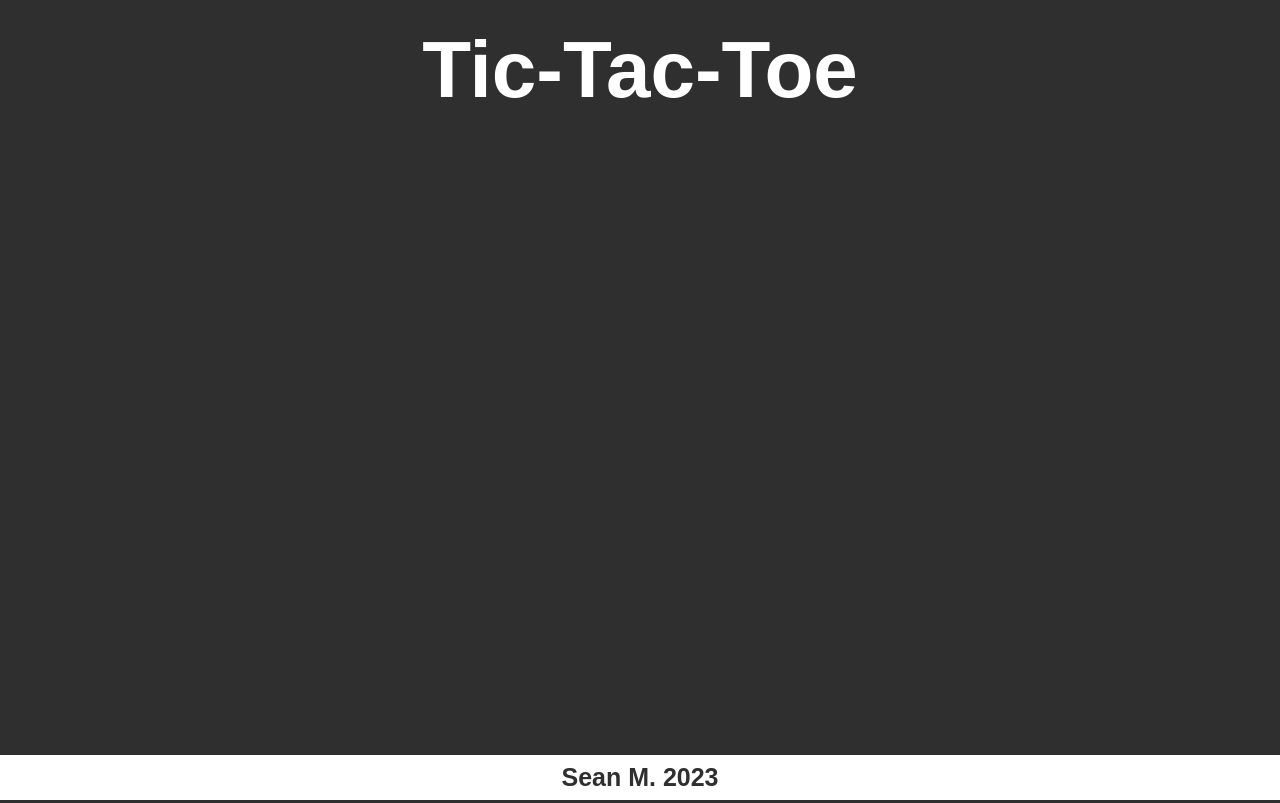
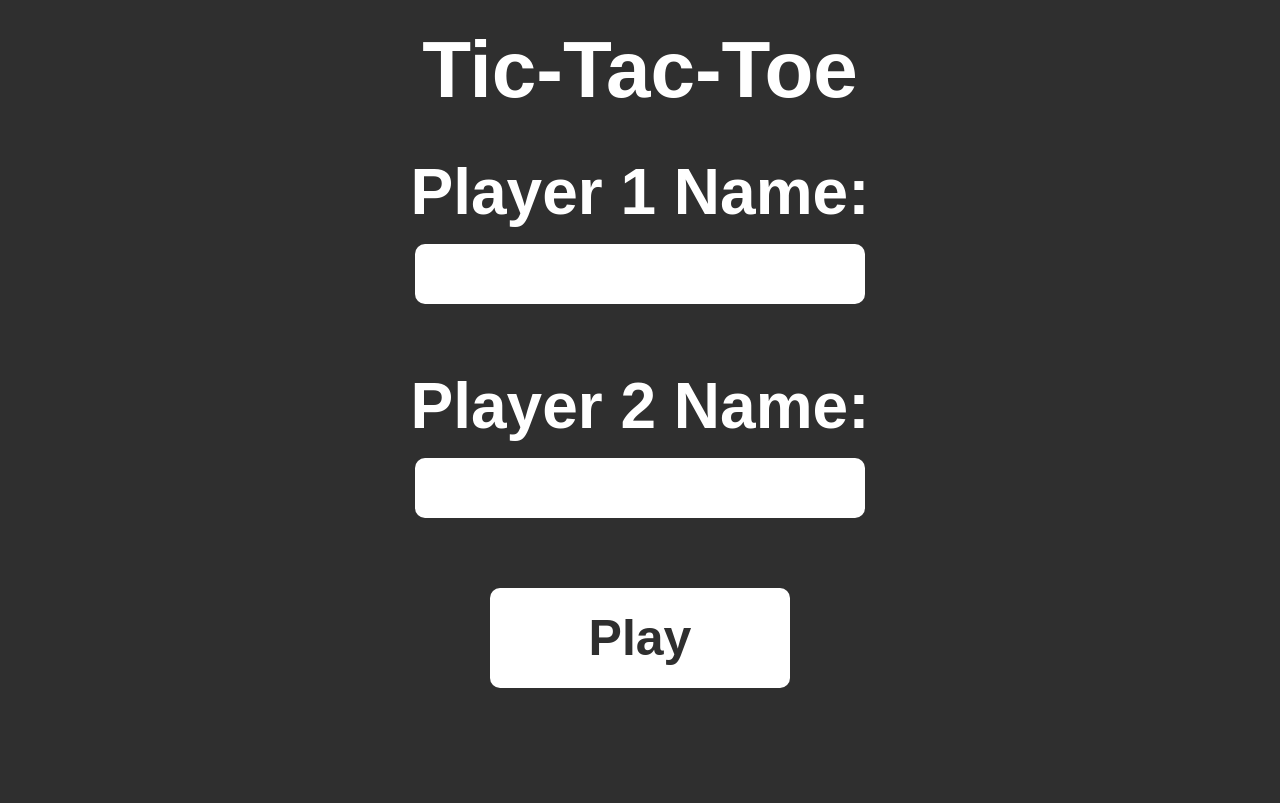
Before and after one commit to SDMckone/odin-tic-tac-toe, a website: page index.html in a window 1280 px wide. Shown: the top 803 px of the page. Drawn offline with Linux system fonts and the light colour scheme.

Commit message:
Create initial name entry forms

```diff
--- a/index.html
+++ b/index.html
@@ -18,6 +18,46 @@
             </div>
         </div> -->
         <header id="main-header">Tic-Tac-Toe</header>
+        <!-- <div id="one-player-name-entry-page">
+            <form
+                action="/add-name"
+                method="post"
+                id="one-player-name-entry-form"
+            >
+                <label for="one-player-name-input">Player Name:</label>
+                <input
+                    type="text"
+                    type="text"
+                    minlength="1"
+                    maxlength="10"
+                    id="one-player-name-input"
+                />
+                <button type="submit" id="submit">Play</button>
+            </form>
+        </div> -->
+        <div id="two-player-name-entry-page">
+            <form
+                action="/add-name"
+                method="post"
+                id="two-player-name-entry-form"
+            >
+                <label for="two-player-name-input-1">Player 1 Name:</label>
+                <input
+                    type="text"
+                    minlength="1"
+                    maxlength="10"
+                    id="two-player-name-input-1"
+                />
+                <label for="two-player-name-input-2">Player 2 Name:</label>
+                <input
+                    type="text"
+                    minlength="1"
+                    maxlength="10"
+                    id="two-player-name-input-2"
+                />
+                <button type="submit" id="submit">Play</button>
+            </form>
+        </div>
         <footer>Sean M. 2023</footer>
     </body>
 </html>
--- a/styles.css
+++ b/styles.css
@@ -196,6 +196,7 @@ p {
     font-weight: bold;
 
     padding-top: 30px;
+    padding-bottom: 50px;
 }
 
 .one-player-button,
@@ -212,6 +213,54 @@ p {
     border-radius: 10px;
 }
 
+#one-player-name-entry-form,
+#two-player-name-entry-form {
+    display: flex;
+    flex-direction: column;
+    align-items: center;
+    gap: 20px;
+    margin-bottom: 40vh;
+}
+
+label {
+    font-size: 64px;
+    font-weight: bold;
+    color: var(--primary-color);
+}
+
+input[type="text"] {
+    font-size: 50px;
+
+    color: var(--bg-color);
+
+    border-radius: 10px;
+    border-width: 0px;
+
+    padding-left: 10px;
+    margin-bottom: 50px;
+
+    width: 400px;
+}
+
+input#two-player-name-input-1,
+input#two-player-name-input-2 {
+    width: 450px;
+}
+
+button[type="submit"] {
+    font-size: 50px;
+    font-weight: bold;
+
+    color: var(--bg-color);
+    background-color: var(--primary-color);
+
+    border-radius: 10px;
+    border-width: 0px;
+
+    width: 300px;
+    height: 100px;
+}
+
 footer {
     color: var(--bg-color);
     background-color: var(--primary-color);
```
